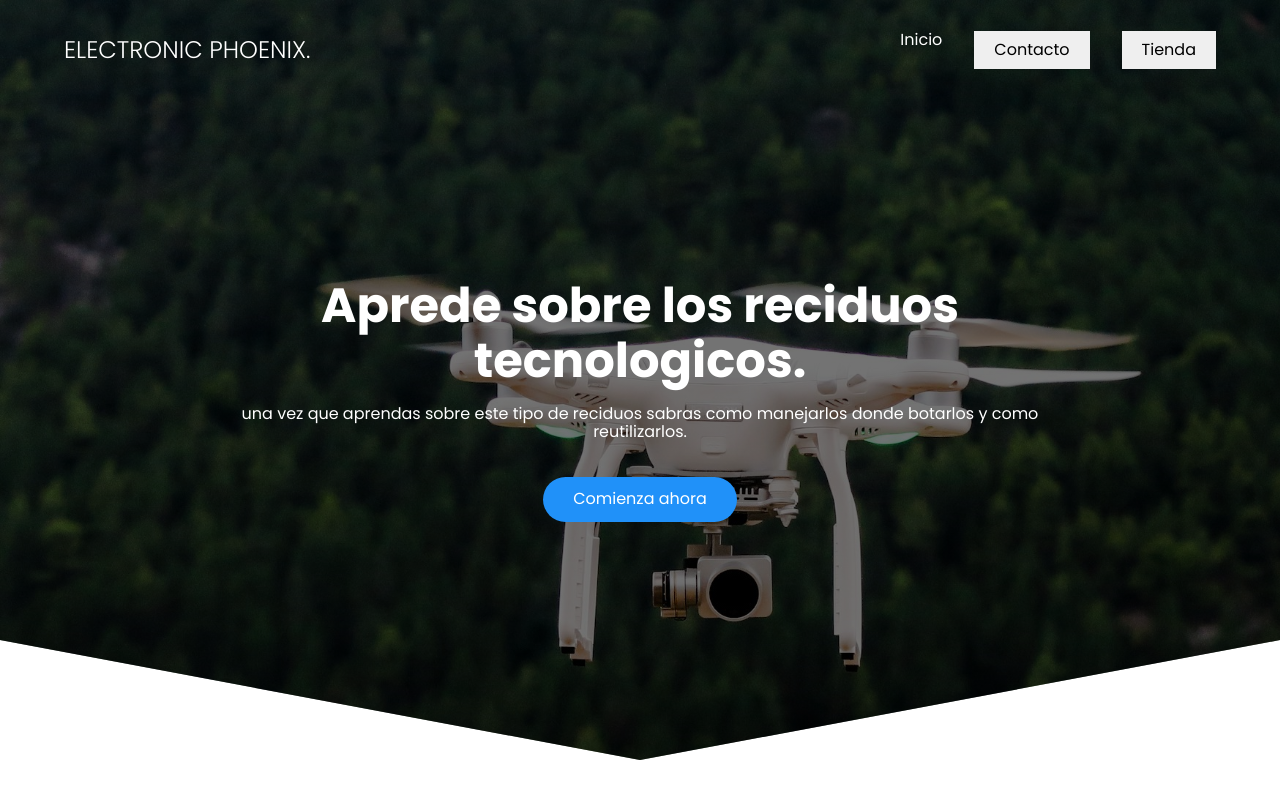
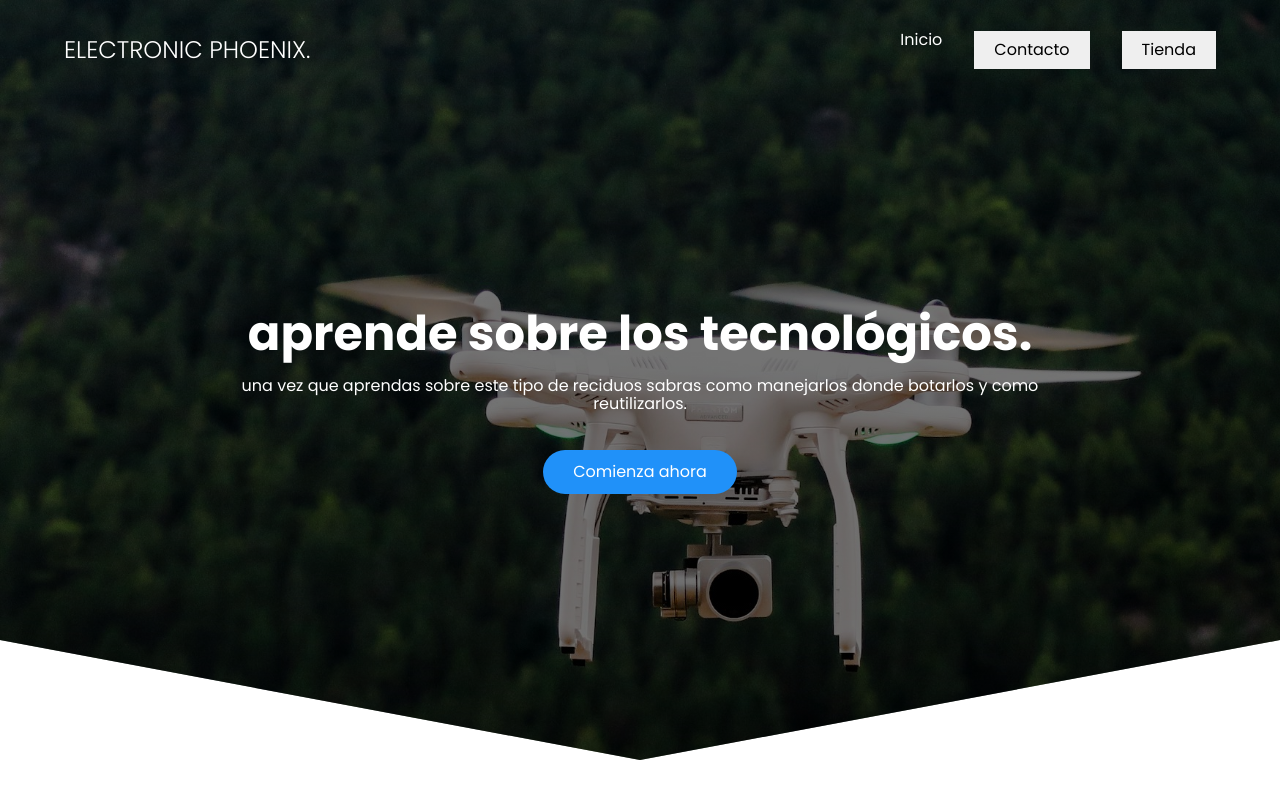
Before and after one commit to BYjeve123/BYjev123.github.io, a plain HTML site: page index.html in a window 1280 px wide. Shown: the top 800 px of the page. Drawn offline with Linux system fonts and the light colour scheme.

Commit message:
Update index.html

```diff
--- a/index.html
+++ b/index.html
@@ -71,7 +71,7 @@
         </script>
 
         <section class="hero__container container">
-            <h1 class="hero__title">Aprede sobre los reciduos tecnologicos.</h1>
+            <h1 class="hero__title">aprende sobre los tecnológicos.</h1>
             <p class="hero__paragraph">una vez que aprendas sobre este tipo de reciduos sabras como manejarlos donde botarlos y como reutilizarlos.</p>
             <a href="#" class="cta">Comienza ahora</a>
         </section>
@@ -166,7 +166,6 @@
                     <div class="price__items">
                         <p class="price__features">Mi robot reciclado</p>
                         <p class="price__features">curso de diseño de objetos reciclados</p>
-                        <p class="price__features">Altavoz Bluetooth reciclado</p>
                         <p class="price__features">plan especial</p>
                     </div>
 
```
